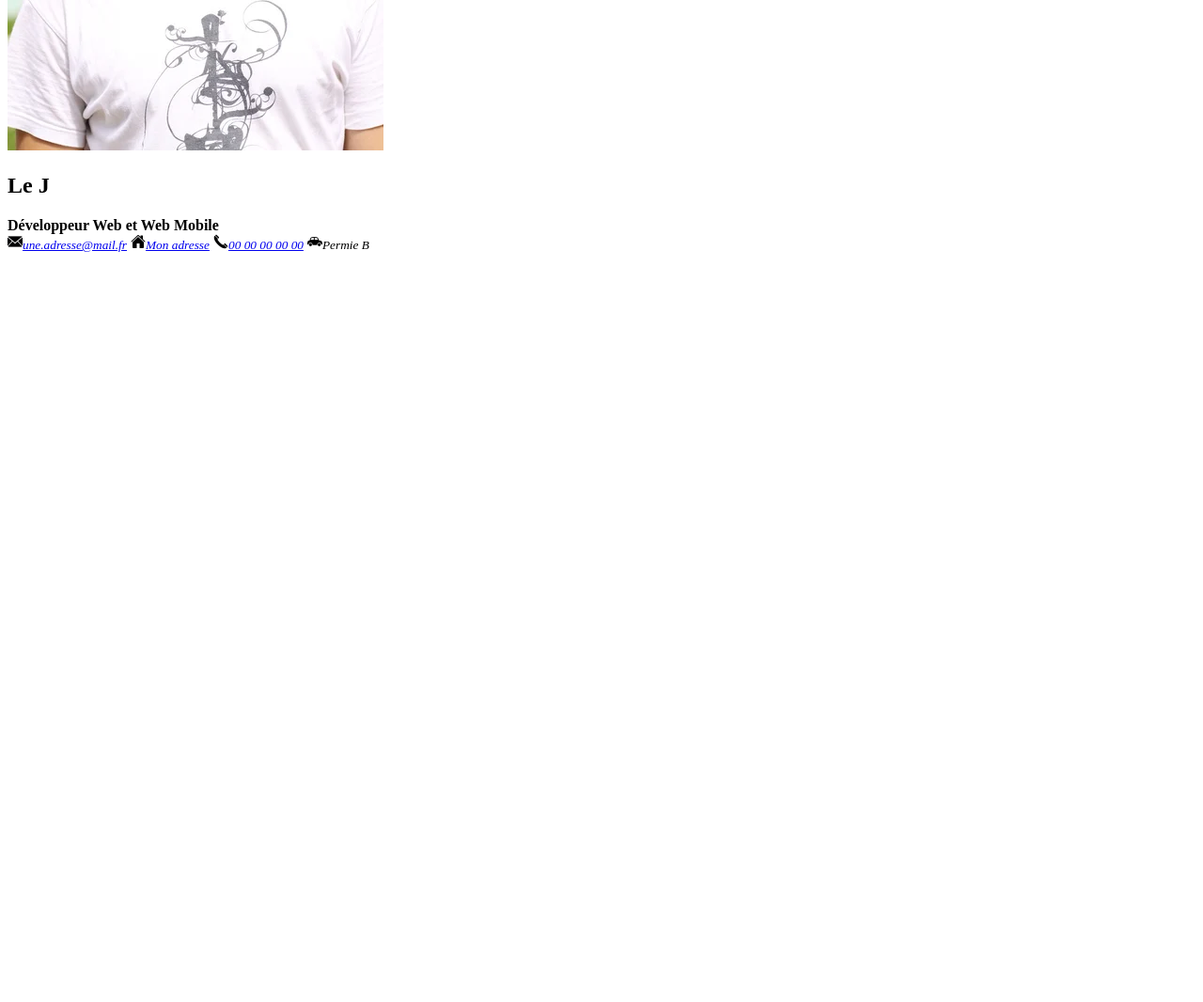
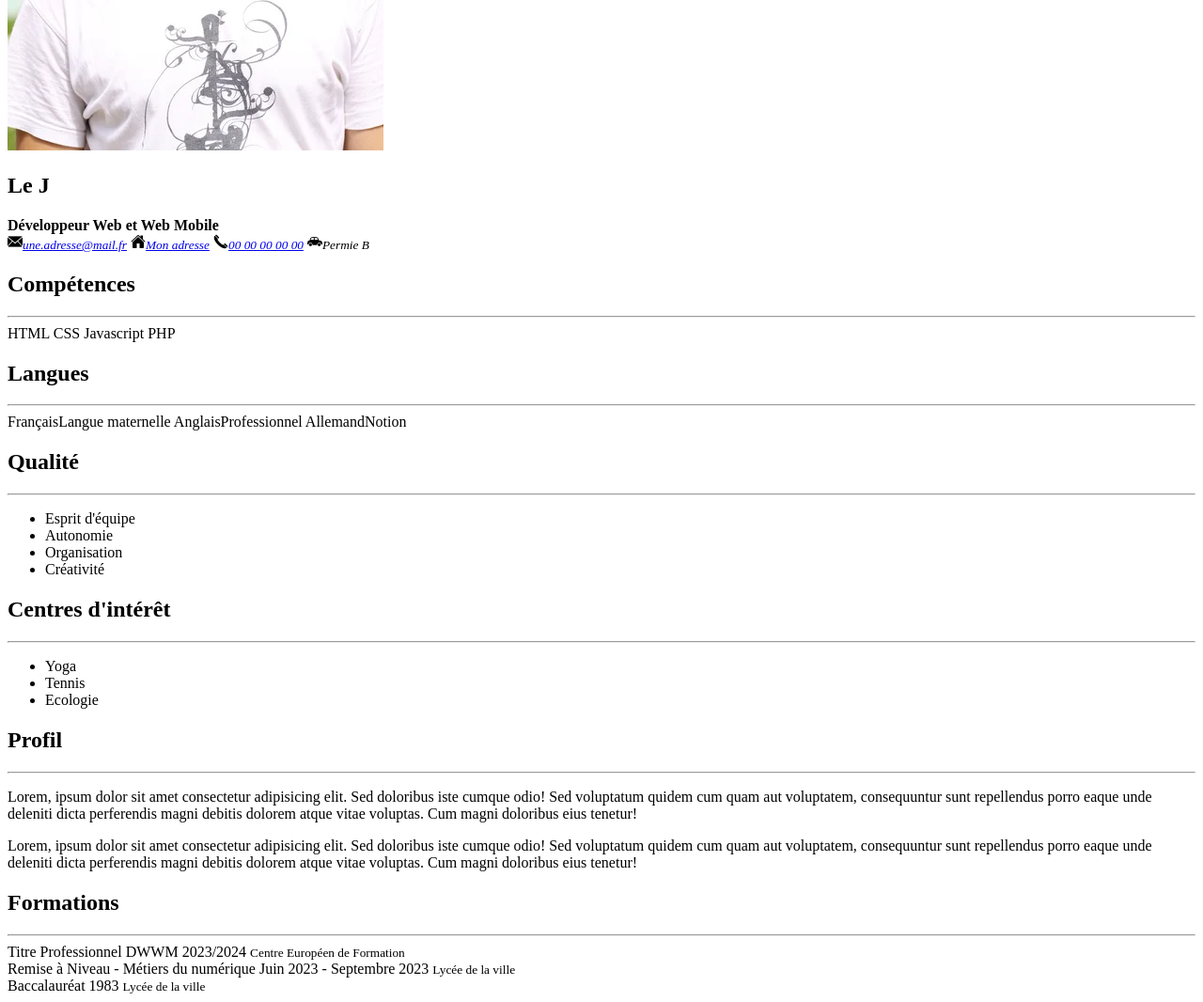
Before and after one commit to Lilianpou/CV, a plain HTML site: page index.html in a window 1280 px wide. Shown: the part 448-1514 px from the top of the page at 94% size. Before the commit the page ends 800 px from the top, so only its background shows below. Drawn offline with Linux system fonts and the light colour scheme.

Commit message:
add Compétences, Langues, Qualités, Centre d intérêt, Profil and Formation

```diff
--- a/index.html
+++ b/index.html
@@ -27,7 +27,77 @@
         </section>
     </header>
     <main>
-
+        <div>
+            <section>
+                <h2>Compétences</h2>
+                <hr>
+                <span>HTML</span>
+                <span>CSS</span>
+                <span>Javascript</span>
+                <span>PHP</span>
+            </section>
+            <section>
+                <h2>Langues</h2>
+                <hr>
+                <span>Français</span><span>Langue maternelle</span>
+                <span>Anglais</span><span>Professionnel</span>
+                <span>Allemand</span><span>Notion</span>
+            </section>
+            <section>
+                <h2>Qualité</h2>
+                <hr>
+                <ul>
+                    <li>Esprit d'équipe</li>
+                    <li>Autonomie</li>
+                    <li>Organisation</li>
+                    <li>Créativité</li>
+                </ul>
+            </section>
+            <section>
+                <h2>Centres d'intérêt</h2>
+                <hr>
+                <ul>
+                    <li>Yoga</li>
+                    <li>Tennis</li>
+                    <li>Ecologie</li>
+                </ul>
+            </section>
+        </div>
+        <div>
+            <section>
+                <h2>Profil</h2>
+                <hr>
+                <p>
+                    Lorem, ipsum dolor sit amet consectetur adipisicing elit. Sed doloribus iste cumque odio! Sed
+                    voluptatum quidem cum quam aut voluptatem, consequuntur sunt repellendus porro eaque unde deleniti
+                    dicta perferendis magni debitis dolorem atque vitae voluptas. Cum magni doloribus eius tenetur!
+                </p>
+                <p>
+                    Lorem, ipsum dolor sit amet consectetur adipisicing elit. Sed doloribus iste cumque odio! Sed
+                    voluptatum quidem cum quam aut voluptatem, consequuntur sunt repellendus porro eaque unde deleniti
+                    dicta perferendis magni debitis dolorem atque vitae voluptas. Cum magni doloribus eius tenetur!
+                </p>
+            </section>
+            <section>
+                <h2>Formations</h2>
+                <hr>
+                <div>
+                    <span>Titre Professionnel DWWM</span>
+                    <span>2023/2024</span>
+                    <small>Centre Européen de Formation</small>
+                </div>
+                <div>
+                    <span>Remise à Niveau - Métiers du numérique</span>
+                    <span>Juin 2023 - Septembre 2023</span>
+                    <small>Lycée de la ville</small>
+                </div>
+                <div>
+                    <span>Baccalauréat</span>
+                    <span>1983</span>
+                    <small>Lycée de la ville</small>
+                </div>
+            </section>
+        </div>
     </main>
     <footer>
 
```
